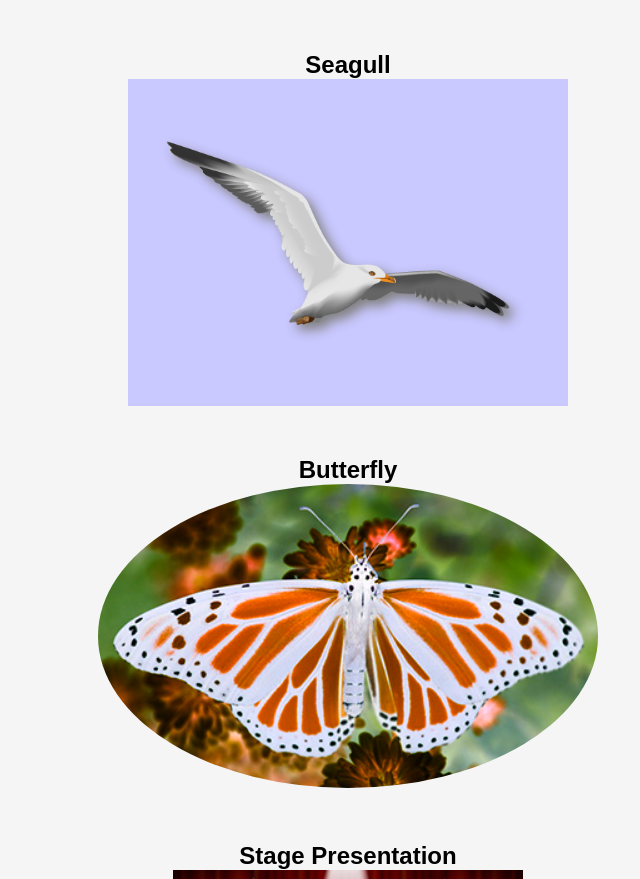
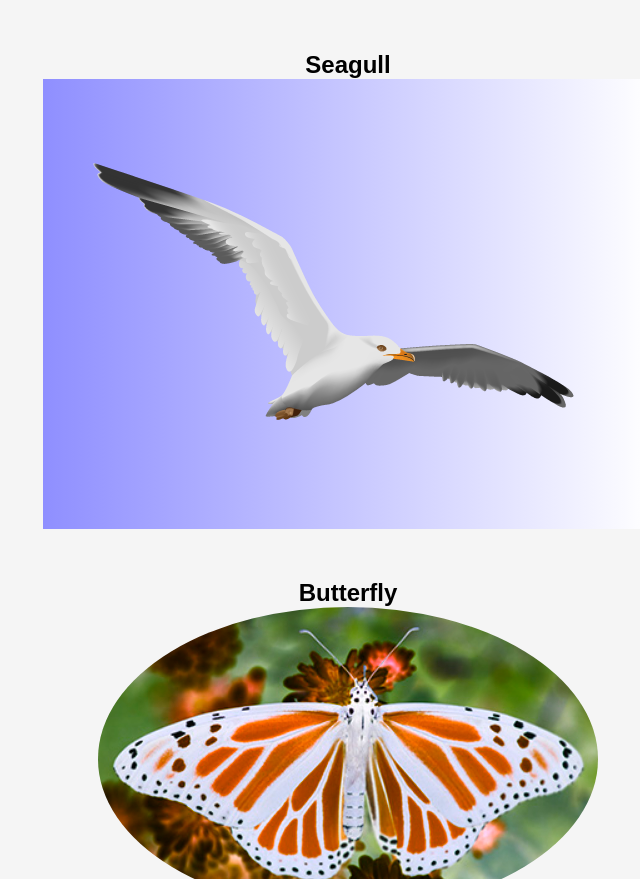
Before and after one commit to frandelatorreacosta-hash/The-Imitation-Assignment, a plain HTML site: page index.html in a window 1280 px wide. Shown: the part 1053-1932 px from the top of the page, without its empty margins (292-932 px from the left). Drawn offline with Linux system fonts and the light colour scheme.

Commit message:
Update style.css

```diff
--- a/style.css
+++ b/style.css
@@ -56,18 +56,18 @@ h1{
     filter:hue-rotate(170deg) saturate(150%);
 }
 
-/* Seagull */
+/* Seagull*/
 
 .seagull-box{
     display:inline-block;
-    background:#c9c8ff;
-    padding:20px;
-}
 
-.seagull{
-    width:400px;
-    max-width:100%;
-    filter:drop-shadow(6px 6px 6px gray);
+    padding:25px;
+
+    background:linear-gradient(
+        90deg,
+        #8f8fff,
+        #ffffff
+    );
 }
 
 /* Butterfly */
```
